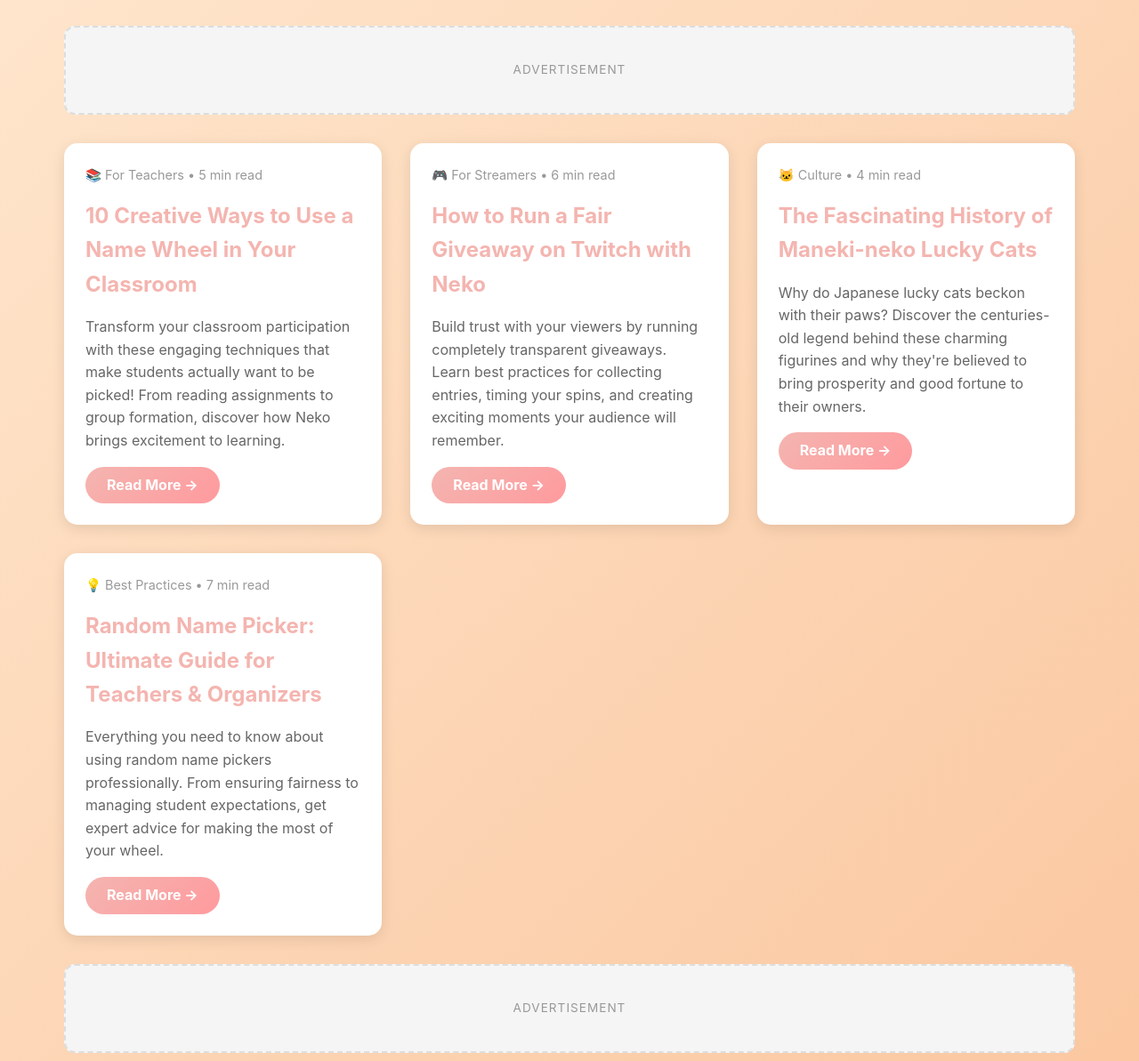
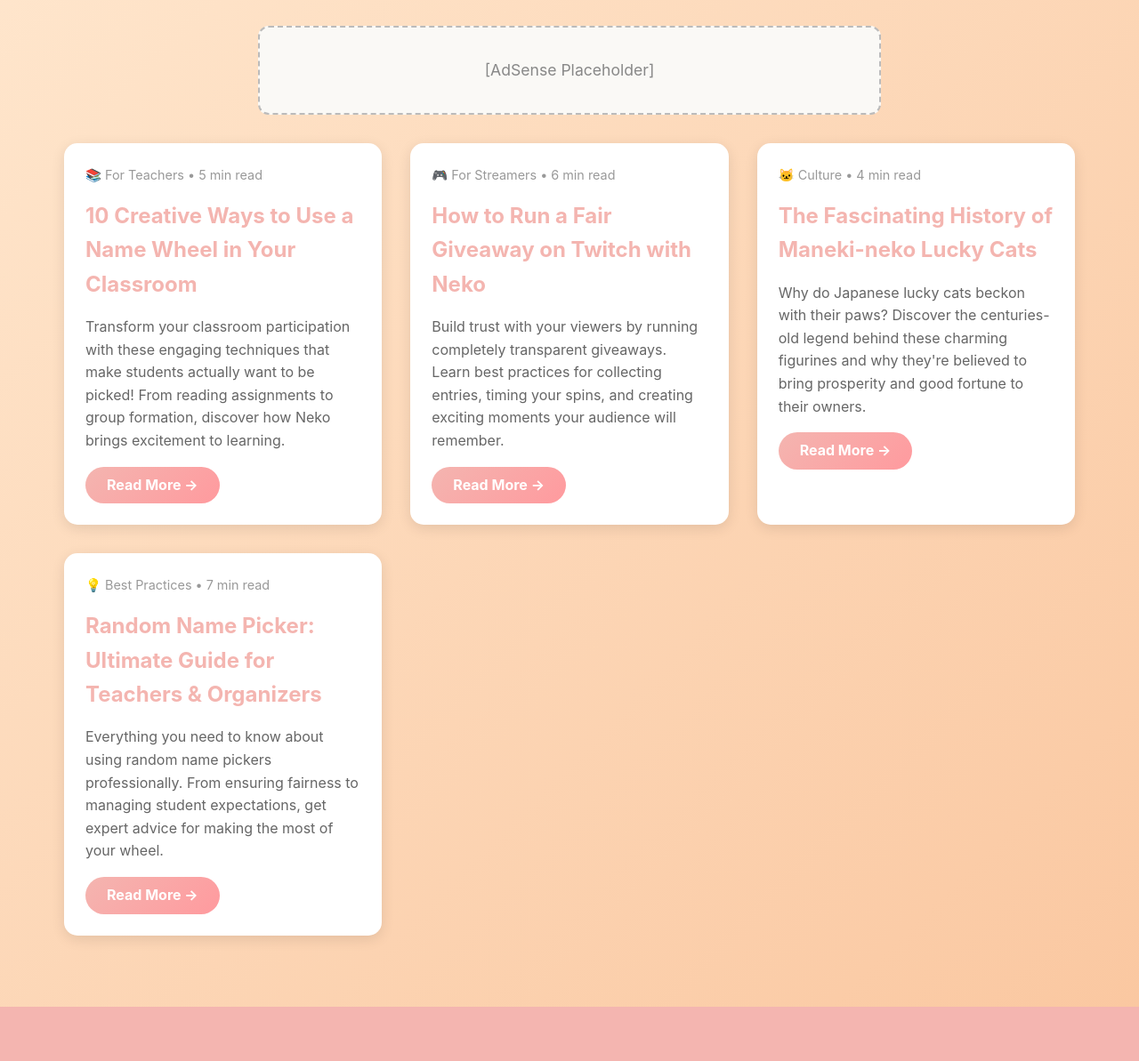
Before and after one commit to KellyCodeTeam/NekoNameWheel, a plain HTML site: page blog/index.html in a window 1280 px wide. Shown: the part 317-1510 px from the top of the page at 89% size. Drawn offline with Linux system fonts and the light colour scheme.

Commit message:
Update index.html

```diff
--- a/blog/index.html
+++ b/blog/index.html
@@ -87,11 +87,7 @@
             and get expert tips for classrooms, streams, and events!
         </p>
 
-        <div class="ad-container">
-            <div class="ad-placeholder">
-                <p class="ad-label">Advertisement</p>
-            </div>
-        </div>
+        <div class="ad-placeholder" style="border: 2px dashed #bbb; border-radius: 12px; margin: 32px auto; max-width: 700px; padding: 18px; text-align: center; color: #888; font-size: 1.1rem; background: #faf9f6;">[AdSense Placeholder]</div>
 
         <div class="blog-grid">
             <article class="blog-card">
@@ -122,15 +118,10 @@
                 <a href="random-picker-best-practices.html" class="read-more">Read More →</a>
             </article>
         </div>
-
-        <div class="ad-container">
-            <div class="ad-placeholder">
-                <p class="ad-label">Advertisement</p>
-            </div>
-        </div>
     </div>
 
     <footer class="site-footer">
+        <div class="ad-placeholder" style="border: 2px dashed #bbb; border-radius: 12px; margin: 32px auto 0 auto; max-width: 700px; padding: 18px; text-align: center; color: #888; font-size: 1.1rem; background: #faf9f6;">[AdSense Placeholder]</div>
         <p>© 2025 Neko Name Wheel - Bringing lucky cat charm to fair decisions! 🐱</p>
     </footer>
 </body>
```
